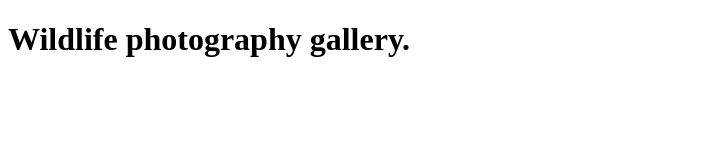
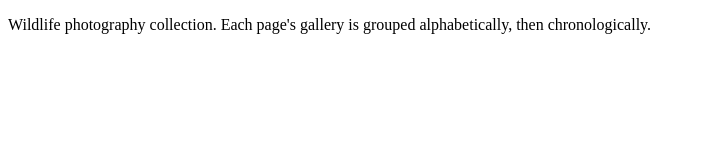
Before and after one commit to turtlepsych0/Beansprout-Photos, a plain HTML site: page index.html in a window 1280 px wide. Shown: the whole page, without its empty margins (0-702 px from the left). Drawn offline with Linux system fonts and the light colour scheme.

Commit message:
Update index.html

```diff
--- a/index.html
+++ b/index.html
@@ -1,8 +1,9 @@
 <!DOCTYPE html>
+<html>
 <head>
   <title>Beansprout Photos</title>
 </head>
 <body>
-  <h1>Wildlife photography gallery.</h1>
+  <p>Wildlife photography collection. Each page's gallery is grouped alphabetically, then chronologically.</p>
 </body>
 </html>
```
